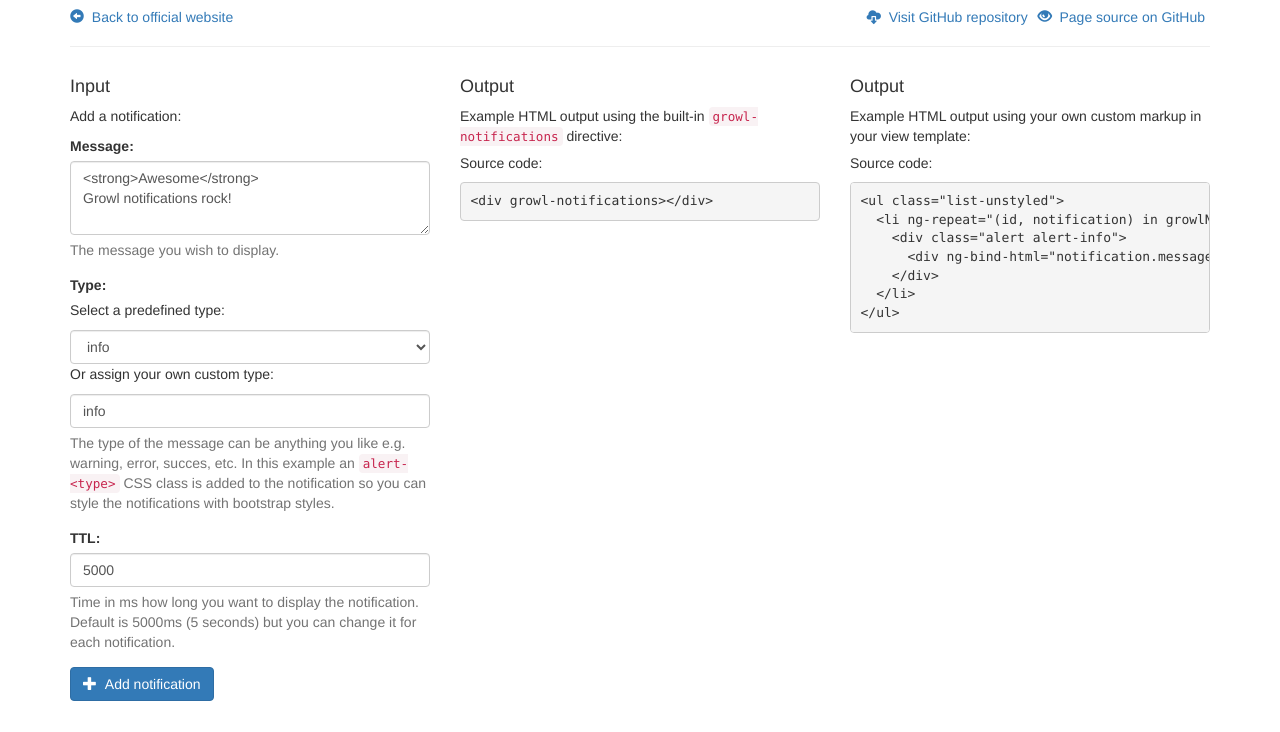
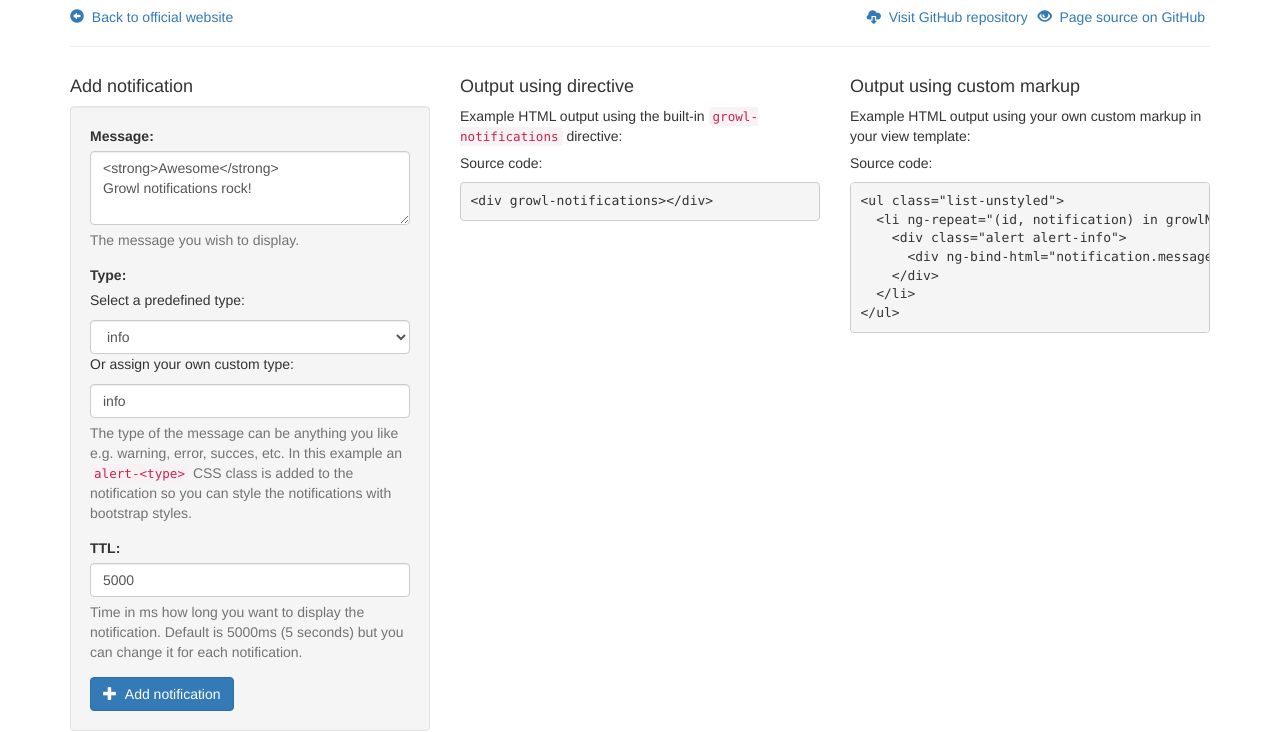
Before and after one commit to jvandemo/angular-growl-notifications, a website: page demo/index.html in a window 1280 px wide. Shown: the part 83-815 px from the top of the page. Drawn offline with nearby package versions, Linux system fonts and the light colour scheme; some packages are replaced by stand-ins of ours.

Commit message:
Update demo page

```diff
--- a/demo/index.html
+++ b/demo/index.html
@@ -46,11 +46,11 @@
 
                 <div class="col-sm-4">
 
-                    <h4>Input</h4>
+                    <h4>Add notification</h4>
 
                     <div growl-notification><strong>Welcome</strong></div>
 
-                    <p>Add a notification:</p>
+                    <div class="well">
 
                         <form>
                             <div class="form-group">
@@ -83,9 +83,11 @@
 
                     </div>
 
+                </div>
+
                 <div class="col-sm-4">
 
-                    <h4>Output</h4>
+                    <h4>Output using directive</h4>
 
                     <p>Example HTML output using the built-in <code>growl-notifications</code> directive:</p>
 
@@ -99,7 +101,7 @@
 
                 <div class="col-sm-4">
 
-                    <h4>Output</h4>
+                    <h4>Output using custom markup</h4>
 
                     <p>Example HTML output using your own custom markup in your view template:</p>
 
```
Lines whose indentation alone changed are shown as unchanged.
